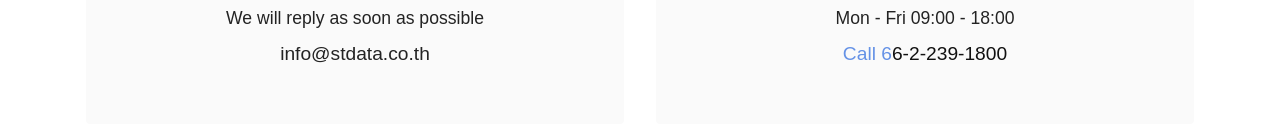
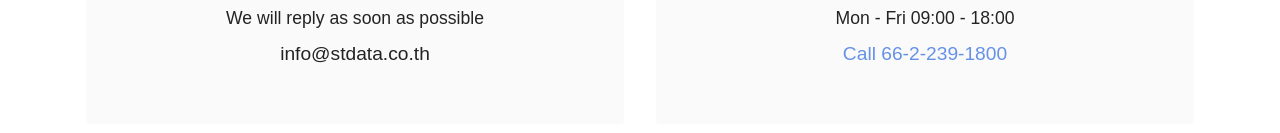
Before and after one commit to suninstdn/stdn, a plain HTML site: page index.html in a window 1280 px wide. Shown: the part 830-963 px from the top of the page. Drawn offline with Linux system fonts and the light colour scheme; a script that the page names is missing; files whose address does not match are found by name; a web font is replaced by a local one.

Commit message:
Update index.html

```diff
--- a/index.html
+++ b/index.html
@@ -82,7 +82,7 @@
                         <p class="mbr-text mbr-fonts-style mb-2 display-4">
                             Mon - Fri 09:00 - 18:00</p>
                         <h5 class="link mbr-black mbr-fonts-style display-7">
-                            <a href="tel:02-239-1800" class="text-primary">Call 6</a>6-2-239-1800</h5>
+                            <a href="tel:02-239-1800" class="text-primary">Call 66-2-239-1800</a></h5>
                     </div>
                 </div>
             </div>
```
